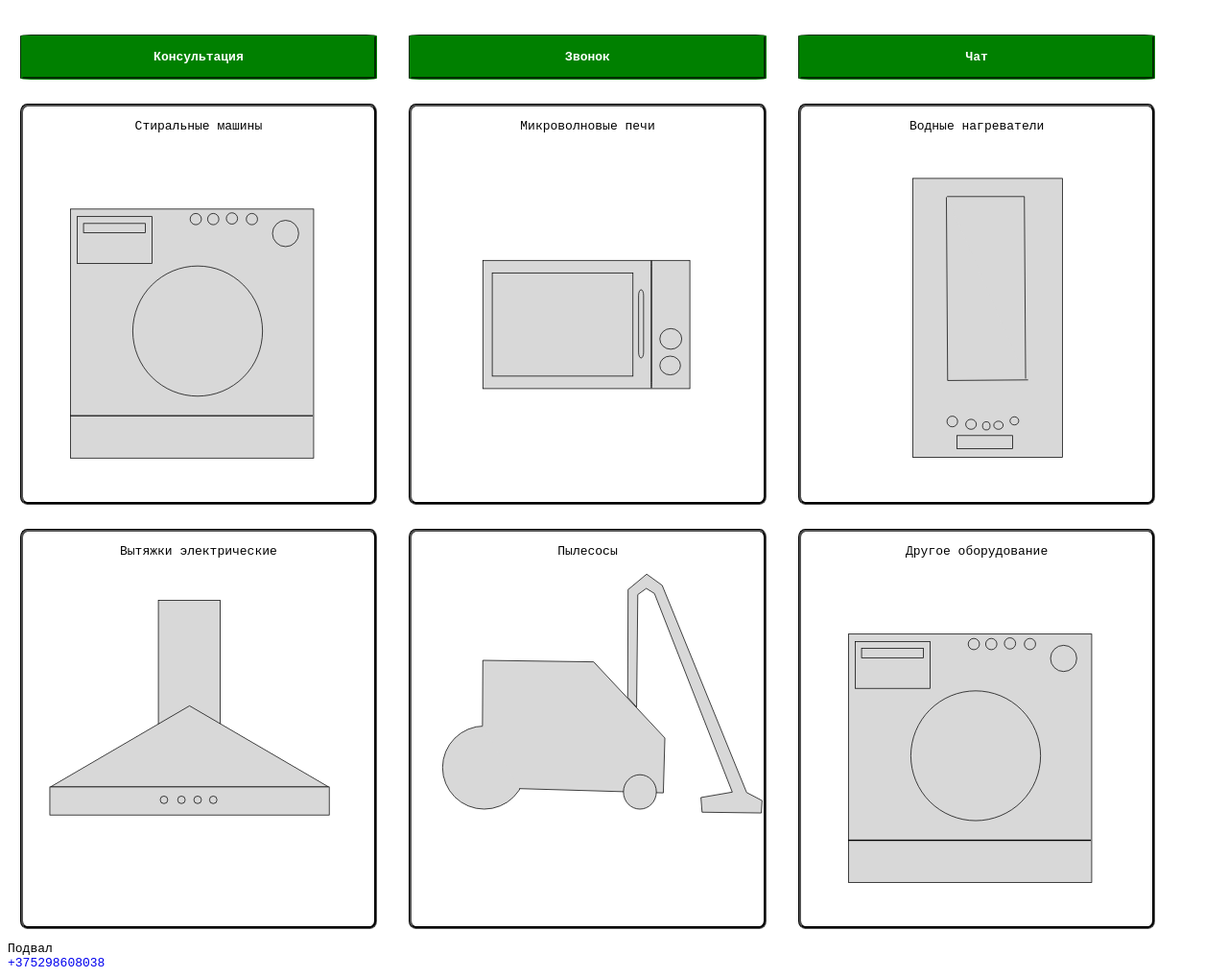
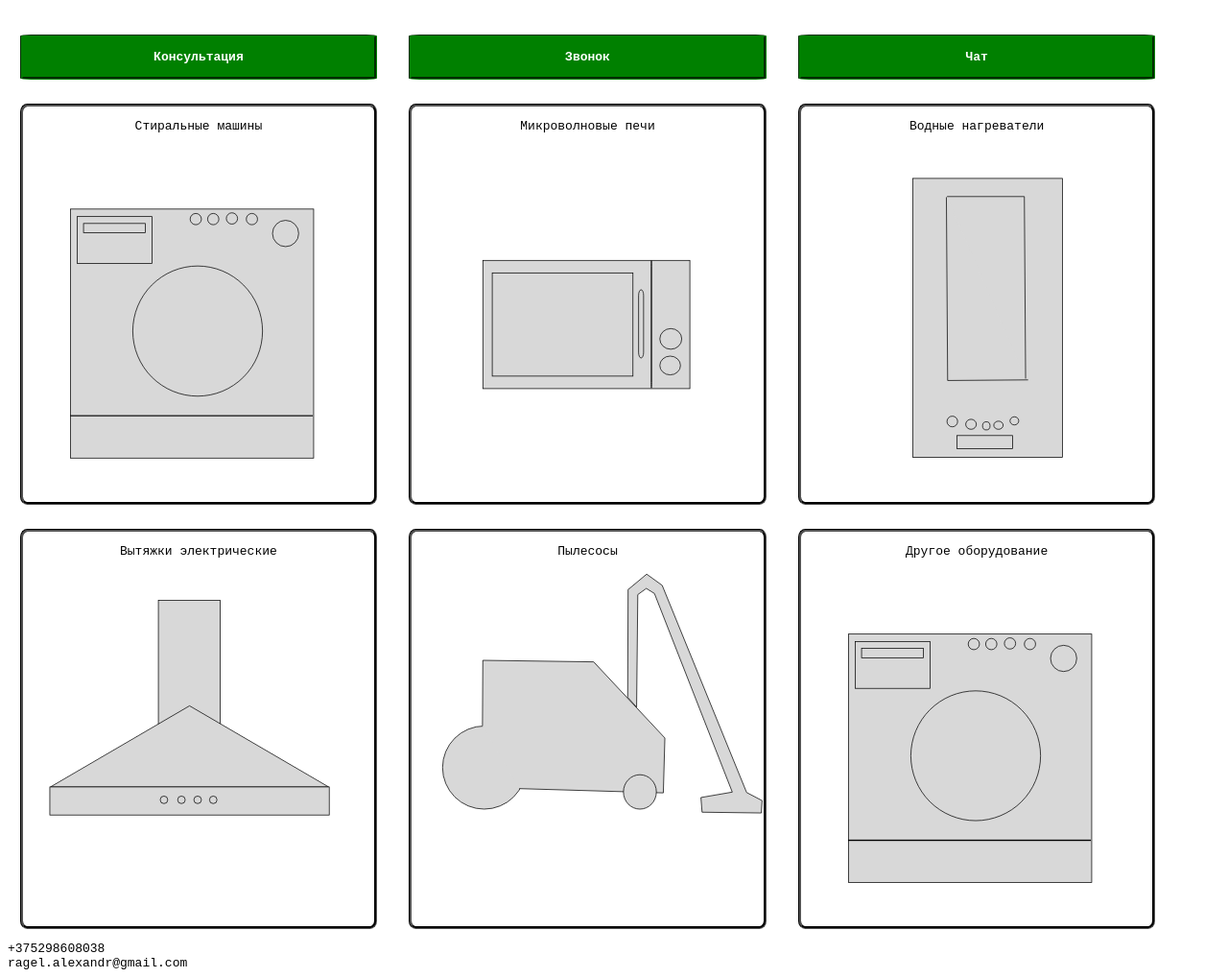
Before and after one commit to ragelalexandr/Pages, a plain HTML site: page index.html in a window 1280 px wide. Shown: the part 73-1092 px from the top of the page at 96% size. Drawn offline with Linux system fonts and the light colour scheme.

Commit message:
031120221932

```diff
--- a/index.html
+++ b/index.html
@@ -63,8 +63,15 @@
 
     </div>
 
-    <footer>Подвал</footer>
-    <a href="tel:+375298608038"><div class="phone">+375298608038</div></a>
+    <footer>
+        <a href="tel:+375298608038">
+            <div class="phone">+375298608038</div>
+        </a>
+        <a href="mailto:ragel.alexandr@gmail.com">
+            <div class="phone">ragel.alexandr@gmail.com</div>
+        </a>
+    </footer>
+
 
 </body>
 </html>
--- a/styles/style.css
+++ b/styles/style.css
@@ -7,8 +7,8 @@ body{
 }
 
 a{
-text-decoration: none !important;
-border: none !important;
+text-decoration: none;
+color: black;
 }
 
 header{
```
